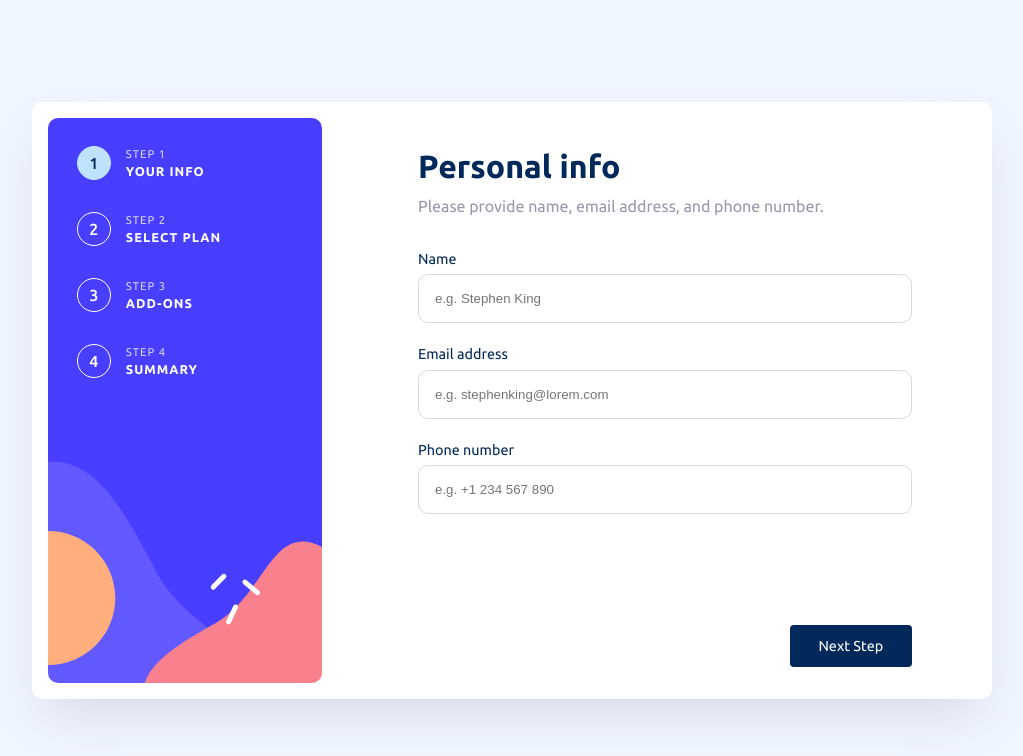
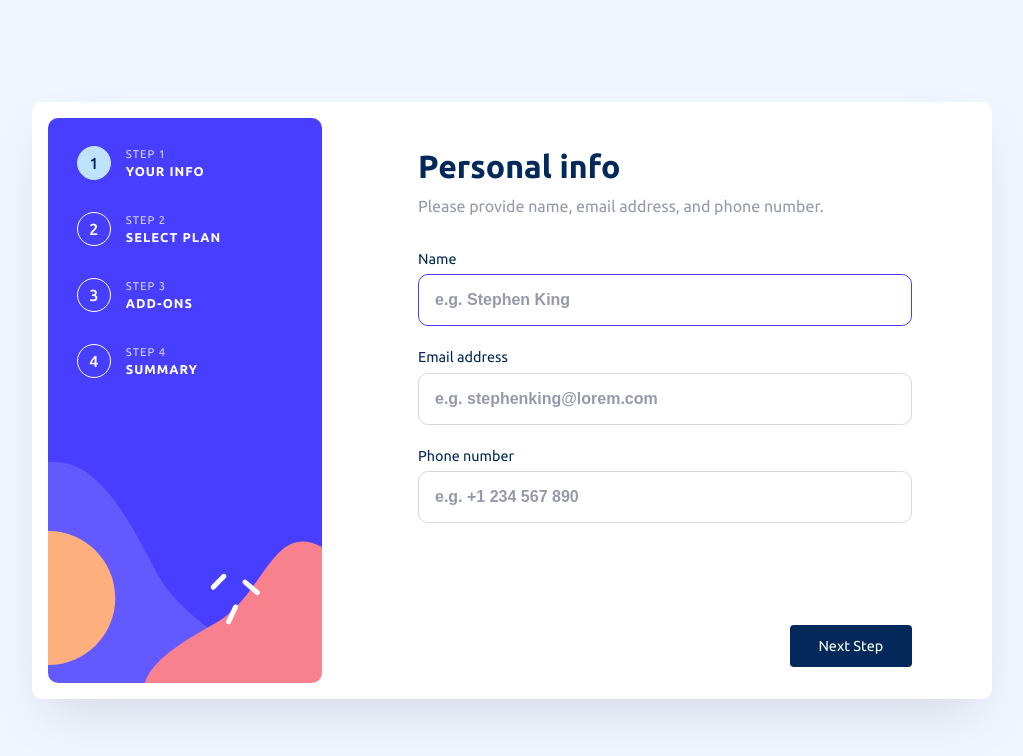
Before and after one commit to kdumagalhaes/multi-step-form, a React (Vite) app: page / in a window 1280 px wide. Shown: the top 756 px of the page, without its empty margins (128-1151 px from the left). Built offline with nearby package versions, Linux system fonts and the light colour scheme.

Commit message:
Fix small style issues on user info content

```diff
--- a/src/components/Content/ContentUserInfo/ContentUserInfo.module.scss
+++ b/src/components/Content/ContentUserInfo/ContentUserInfo.module.scss
@@ -11,6 +11,18 @@
   border-radius: 10px;
   padding: 1rem;
   margin-bottom: 1.5rem;
+  font-weight: 700;
+  font-size: 1rem;
+  color: $marine-blue;
+
+  &::placeholder {
+    color: $cool-gray;
+  }
+
+  &:focus {
+    outline: transparent;
+    border: 1px solid $purplish-blue;
+  }
 
   &:last-child {
     margin-bottom: 0;
--- a/src/components/Content/ContentUserInfo/ContentUserInfo.tsx
+++ b/src/components/Content/ContentUserInfo/ContentUserInfo.tsx
@@ -6,22 +6,26 @@ const ContentUserInfo = () => {
         Name
       </label>
       <input
+        id='name'
         className={styles.input}
         type='text'
         placeholder='e.g. Stephen King'
+        autoFocus
       />
-      <label className={styles.label} htmlFor='name'>
+      <label className={styles.label} htmlFor='email'>
         Email address
       </label>
       <input
+        id='email'
         className={styles.input}
         type='email'
         placeholder='e.g. stephenking@lorem.com'
       />
-      <label className={styles.label} htmlFor='name'>
+      <label className={styles.label} htmlFor='phone'>
         Phone number
       </label>
       <input
+        id='phone'
         className={styles.input}
         type='number'
         placeholder='e.g. +1 234 567 890'
```
